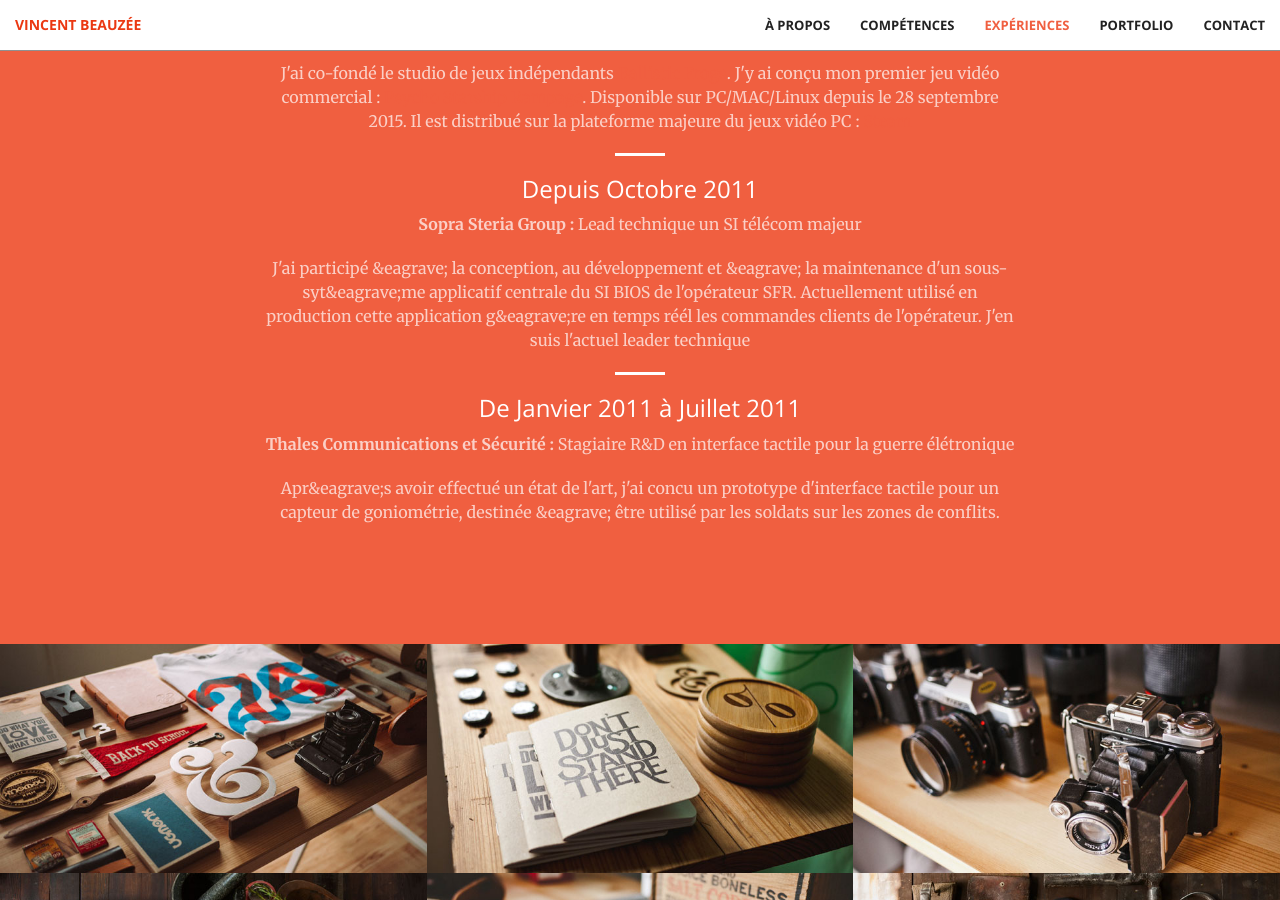
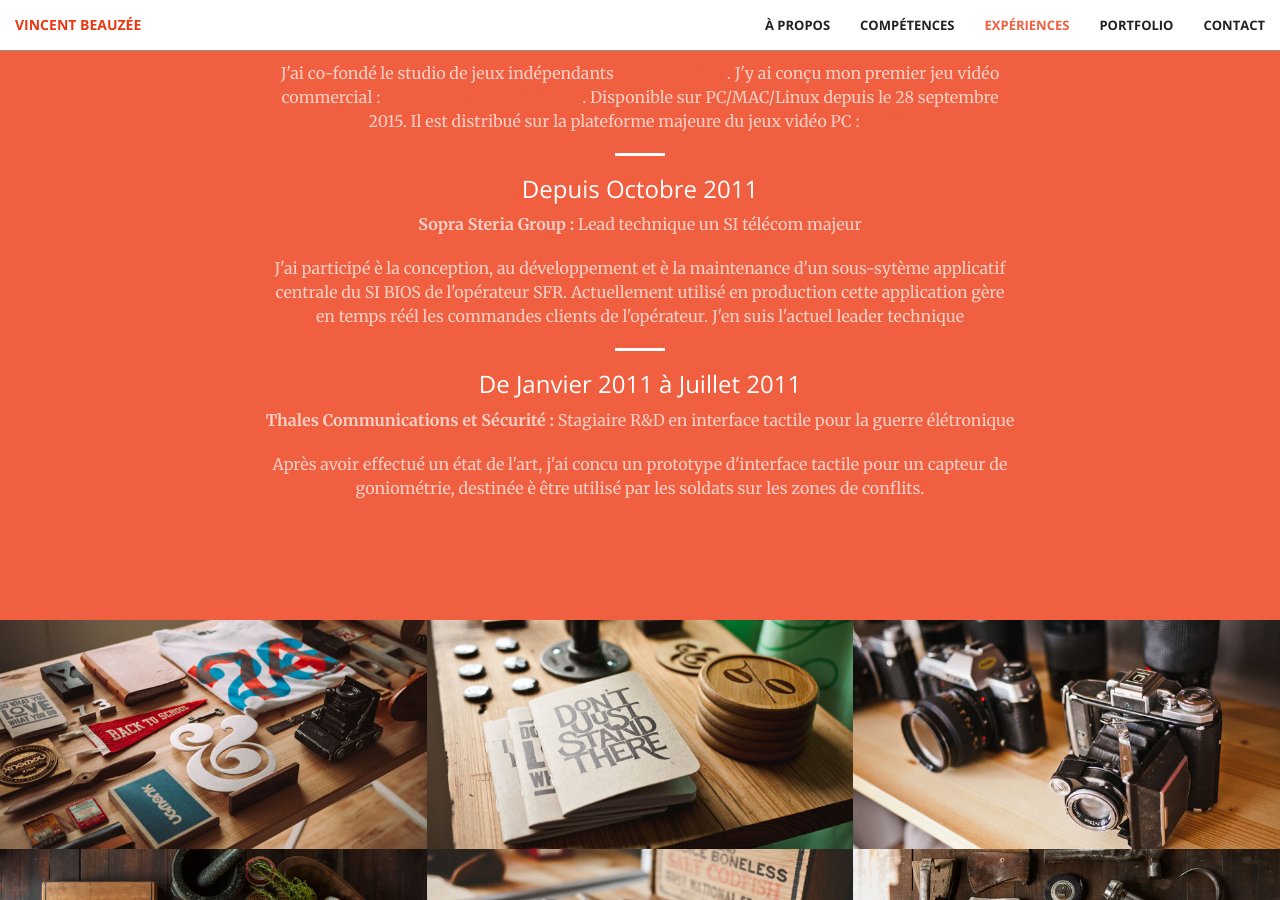
Before and after one commit to vBeauzee/vbeauzee.github.io, a Jekyll site: the page built from index.html, in a window 1280 px wide and 900 px high, scrolled down 1552 px. Built offline with Jekyll 4.4.1, drawn with Linux system fonts in a browser that asks for light colours.

Commit message:
fix color link + typo

```diff
--- a/_includes/experiences.html
+++ b/_includes/experiences.html
@@ -12,12 +12,12 @@
 				<hr class="light">
 				<h3>Depuis Octobre 2011</h3>
                 <p class="text-faded"><b>Sopra Steria Group :</b> Lead technique un SI t&eacute;l&eacute;com majeur</p>
-				<p class="text-faded">J'ai particip&eacute; &eagrave; la conception, au d&eacute;veloppement et &eagrave; la maintenance d'un sous-syt&eagrave;me applicatif centrale du SI BIOS de l'op&eacute;rateur SFR. Actuellement utilis&eacute; en production cette application g&eagrave;re en temps r&eacute;&eacute;l les commandes clients de l'op&eacute;rateur. J'en suis l'actuel leader technique</p>
+				<p class="text-faded">J'ai particip&eacute; &egrave; la conception, au d&eacute;veloppement et &egrave; la maintenance d'un sous-syt&egrave;me applicatif centrale du SI BIOS de l'op&eacute;rateur SFR. Actuellement utilis&eacute; en production cette application g&egrave;re en temps r&eacute;&eacute;l les commandes clients de l'op&eacute;rateur. J'en suis l'actuel leader technique</p>
 
 				<hr class="light">
 				<h3>De Janvier 2011 &agrave; Juillet 2011</h3>
                 <p class="text-faded"><b>Thales Communications et Sécurité :</b> Stagiaire R&D en interface tactile pour la guerre &eacute;l&eacute;tronique</p>
-				<p class="text-faded">Apr&eagrave;s avoir effectu&eacute; un &eacute;tat de l'art, j'ai concu un prototype d'interface tactile pour un capteur de goniom&eacute;trie, destin&eacute;e &eagrave; &ecirc;tre utilis&eacute; par les soldats sur les zones de conflits.</p>
+				<p class="text-faded">Apr&egrave;s avoir effectu&eacute; un &eacute;tat de l'art, j'ai concu un prototype d'interface tactile pour un capteur de goniom&eacute;trie, destin&eacute;e &egrave; &ecirc;tre utilis&eacute; par les soldats sur les zones de conflits.</p>
             </div>
         </div>
     </div>
--- a/_sass/_base.scss
+++ b/_sass/_base.scss
@@ -44,6 +44,14 @@
 
 .bg-primary {
     background-color: $theme-primary;
+}
+
+a.bg-primary {
+	color: white;
+    &:hover,
+    &:focus {
+        color: darken(white, 20%);
+    }
 }
 
 .bg-dark {
```
